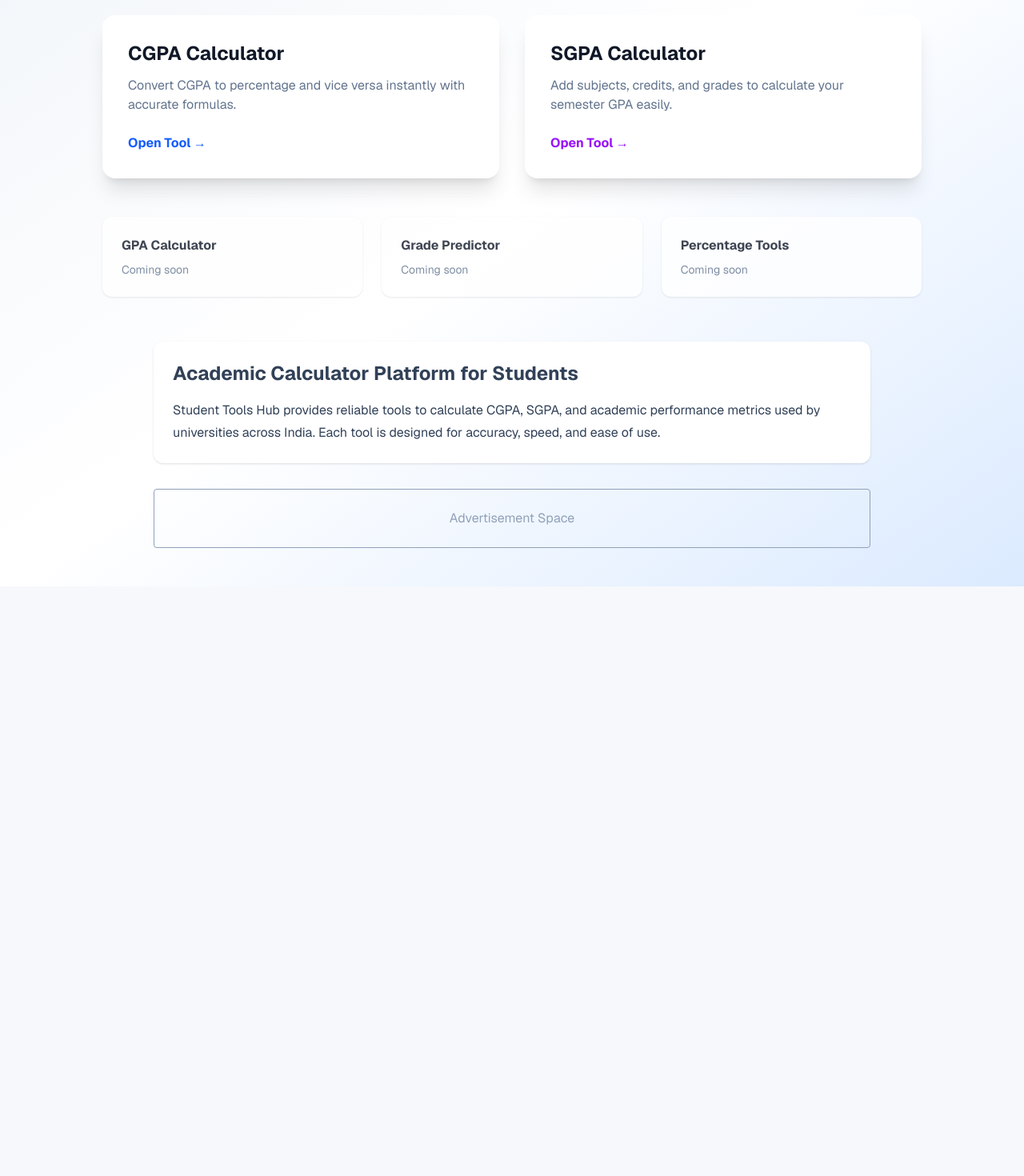
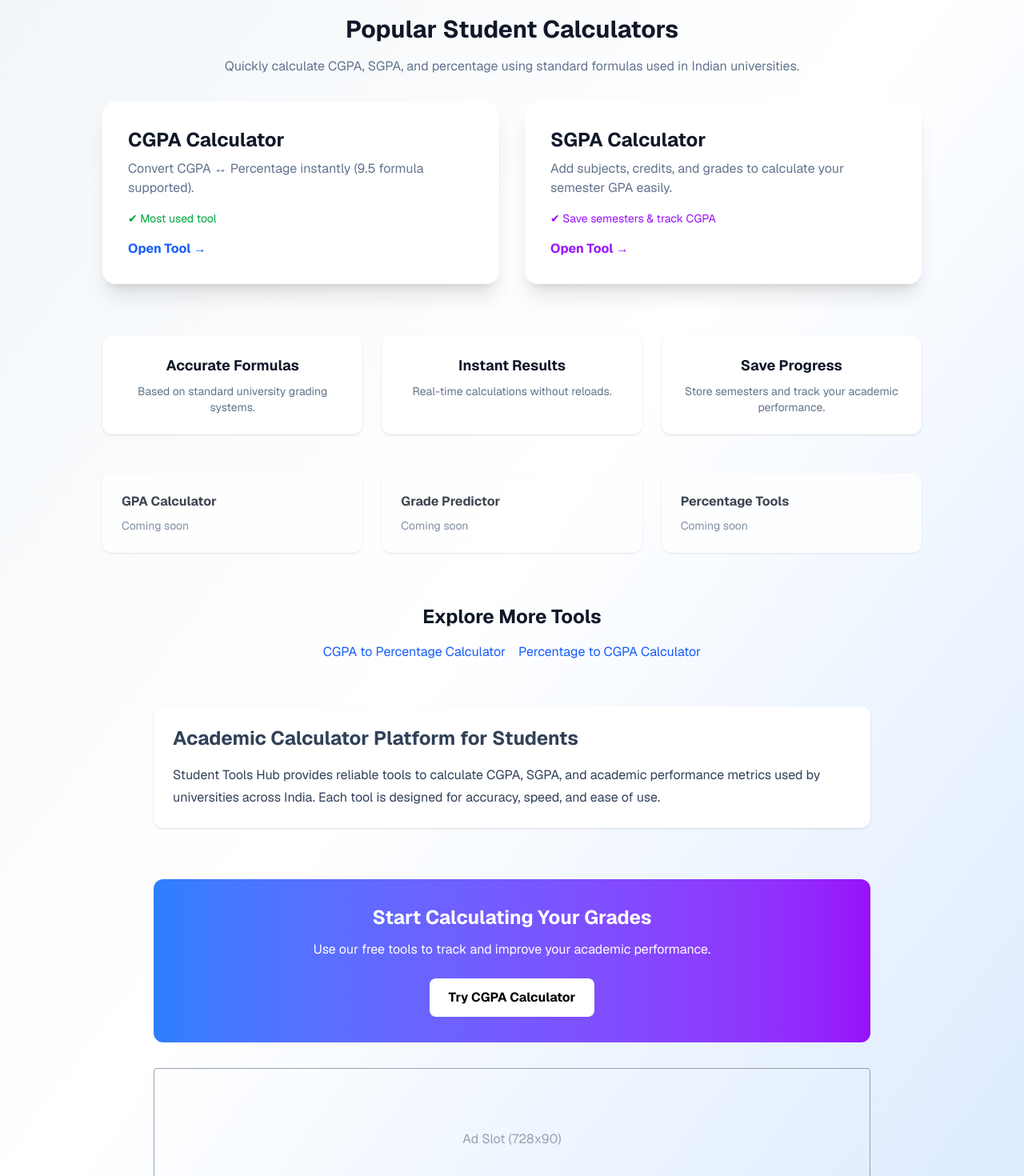
Before and after one commit to sanketdandgund14/student-tools-hub, a Next.js app: page / in a window 1280 px wide. Shown: the part 240-1710 px from the top of the page at 80% size. Before the commit the page ends 973 px from the top, so only its background shows below. Built offline with nearby package versions, Linux system fonts and the light colour scheme.

Commit message:
feat: upgraded homepage UI UX SEO and monetization structure

```diff
--- a/app/globals.css
+++ b/app/globals.css
@@ -67,3 +67,11 @@ select {
 .animate-fadeIn {
   animation: fadeIn 0.5s ease forwards;
 }
+
+.card {
+  transition: all 0.3s ease;
+}
+
+.card:hover {
+  transform: translateY(-6px) scale(1.02);
+}
--- a/app/page.tsx
+++ b/app/page.tsx
@@ -17,20 +17,35 @@ export default function Home() {
         </p>
       </div>
 
+      {/* POPULAR SECTION */}
+      <section className="max-w-5xl mx-auto mt-12 text-center">
+        <h2 className="text-3xl font-bold mb-4">
+          Popular Student Calculators
+        </h2>
+
+        <p className="text-slate-500 mb-6">
+          Quickly calculate CGPA, SGPA, and percentage using standard formulas used in Indian universities.
+        </p>
+      </section>
+
       {/* TOOL CARDS */}
-      <div className="max-w-5xl mx-auto mt-12 grid gap-8 md:grid-cols-2">
+      <div className="max-w-5xl mx-auto mt-8 grid gap-8 md:grid-cols-2">
 
         {/* CGPA TOOL */}
         <Link href="/cgpa">
-          <div className="group bg-white p-8 rounded-2xl shadow-xl hover:shadow-2xl transition cursor-pointer">
+          <div className="card group bg-white p-8 rounded-2xl shadow-xl hover:shadow-2xl transition cursor-pointer hover:-translate-y-1">
 
-            <h2 className="text-2xl font-bold mb-3">
+            <h2 className="text-2xl font-bold mb-2">
               CGPA Calculator
             </h2>
 
-            <p className="text-slate-500 mb-6">
-              Convert CGPA to percentage and vice versa instantly with accurate formulas.
+            <p className="text-slate-500 mb-4">
+              Convert CGPA ↔ Percentage instantly (9.5 formula supported).
             </p>
+
+            <div className="text-sm text-green-600 mb-4">
+              ✔ Most used tool
+            </div>
 
             <span className="text-blue-600 font-bold group-hover:underline">
               Open Tool →
@@ -41,15 +56,19 @@ export default function Home() {
 
         {/* SGPA TOOL */}
         <Link href="/sgpa">
-          <div className="group bg-white p-8 rounded-2xl shadow-xl hover:shadow-2xl transition cursor-pointer">
+          <div className="card group bg-white p-8 rounded-2xl shadow-xl hover:shadow-2xl transition cursor-pointer hover:-translate-y-1">
 
-            <h2 className="text-2xl font-bold mb-3">
+            <h2 className="text-2xl font-bold mb-2">
               SGPA Calculator
             </h2>
 
-            <p className="text-slate-500 mb-6">
+            <p className="text-slate-500 mb-4">
               Add subjects, credits, and grades to calculate your semester GPA easily.
             </p>
+
+            <div className="text-sm text-purple-600 mb-4">
+              ✔ Save semesters & track CGPA
+            </div>
 
             <span className="text-purple-600 font-bold group-hover:underline">
               Open Tool →
@@ -60,7 +79,33 @@ export default function Home() {
 
       </div>
 
-      {/* FUTURE EXPANSION */}
+      {/* WHY USE SECTION */}
+      <section className="max-w-5xl mx-auto mt-16 grid md:grid-cols-3 gap-6 text-center">
+
+        <div className="bg-white p-6 rounded-xl shadow">
+          <h3 className="font-bold text-lg">Accurate Formulas</h3>
+          <p className="text-slate-500 text-sm mt-2">
+            Based on standard university grading systems.
+          </p>
+        </div>
+
+        <div className="bg-white p-6 rounded-xl shadow">
+          <h3 className="font-bold text-lg">Instant Results</h3>
+          <p className="text-slate-500 text-sm mt-2">
+            Real-time calculations without reloads.
+          </p>
+        </div>
+
+        <div className="bg-white p-6 rounded-xl shadow">
+          <h3 className="font-bold text-lg">Save Progress</h3>
+          <p className="text-slate-500 text-sm mt-2">
+            Store semesters and track your academic performance.
+          </p>
+        </div>
+
+      </section>
+
+      {/* FUTURE TOOLS */}
       <div className="max-w-5xl mx-auto mt-12 grid gap-6 md:grid-cols-3">
 
         <div className="bg-white p-6 rounded-xl shadow opacity-80">
@@ -86,6 +131,31 @@ export default function Home() {
 
       </div>
 
+      {/* INTERNAL SEO LINKS */}
+      <section className="max-w-4xl mx-auto mt-16 text-center">
+
+        <h2 className="text-2xl font-bold mb-4">
+          Explore More Tools
+        </h2>
+
+        <div className="flex flex-wrap justify-center gap-4 text-blue-600">
+
+          <Link href="/cgpa">
+            <span className="hover:underline">
+              CGPA to Percentage Calculator
+            </span>
+          </Link>
+
+          <Link href="/cgpa">
+            <span className="hover:underline">
+              Percentage to CGPA Calculator
+            </span>
+          </Link>
+
+        </div>
+
+      </section>
+
       {/* SEO CONTENT */}
       <div className="max-w-4xl mx-auto mt-14 bg-white p-6 rounded-xl shadow text-slate-700">
 
@@ -101,9 +171,30 @@ export default function Home() {
 
       </div>
 
+      {/* CTA SECTION */}
+      <section className="max-w-4xl mx-auto mt-16 text-center bg-gradient-to-r from-blue-500 to-purple-600 text-white p-8 rounded-xl">
+
+        <h2 className="text-2xl font-bold mb-3">
+          Start Calculating Your Grades
+        </h2>
+
+        <p className="mb-6">
+          Use our free tools to track and improve your academic performance.
+        </p>
+
+        <Link href="/cgpa">
+          <button className="bg-white text-black px-6 py-3 rounded-lg font-bold">
+            Try CGPA Calculator
+          </button>
+        </Link>
+
+      </section>
+
       {/* AD SLOT */}
-      <div className="max-w-4xl mx-auto mt-8 p-6 border rounded text-center text-slate-400">
-        Advertisement Space
+      <div className="max-w-4xl mx-auto mt-8 p-6 border rounded text-center text-gray-400">
+        <div className="h-32 flex items-center justify-center">
+          Ad Slot (728x90)
+        </div>
       </div>
 
     </main>
```
